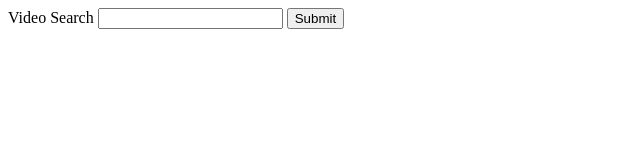
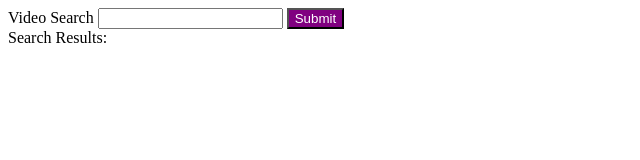
Before and after one commit to mike-crane/thinkful-tube, a plain HTML site: page index.html in a window 1280 px wide. Shown: the whole page, without its empty margins (0-640 px from the left). Drawn offline with nearby package versions, Linux system fonts and the light colour scheme.

Commit message:
updated html and css

```diff
--- a/index.html
+++ b/index.html
@@ -16,7 +16,7 @@
         <button type="submit">Submit</button>
     </form>
 
-    <div class="js-search-results"></div>
+    <div class="js-search-results">Search Results:</div>
     <script src="https://code.jquery.com/jquery-3.2.1.min.js"></script>
     <script src="app.js"></script>
 </body>
--- a/main.css
+++ b/main.css
@@ -4,3 +4,8 @@ html {
 *, *:before, *:after {
   box-sizing: inherit;
 }
+
+button {
+    background-color: purple;
+    color: white;
+}
```
